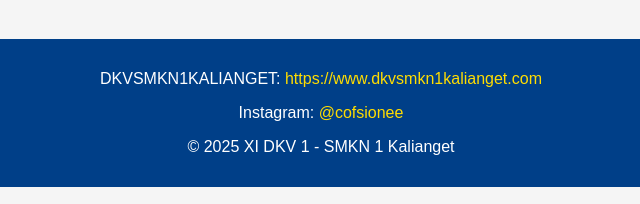
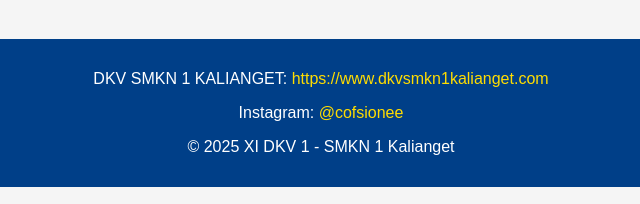
Before and after one commit to imammahdy-ux/Cofsionee, a plain HTML site: page index.html in a window 1280 px wide. Shown: the part 3714-3918 px from the top of the page, 319-959 px from the left. Drawn offline with Linux system fonts and the light colour scheme.

Commit message:
index.html

```diff
--- a/index.html
+++ b/index.html
@@ -95,7 +95,7 @@
 </div>
 </section>
   <footer>
-    <p>DKVSMKN1KALIANGET: <a href="https://www.dkvsmkn1kalianget.com">https://www.dkvsmkn1kalianget.com</a></p>
+    <p>DKV SMKN 1 KALIANGET: <a href="https://www.dkvsmkn1kalianget.com">https://www.dkvsmkn1kalianget.com</a></p>
     <p>Instagram: <a href="https://instagram.com/cofsionee"target="https://www.instagram.com/cofsionee?igsh=MXNwNXJteXk3dTMxcg==">@cofsionee</a></p>
     <p>© 2025 XI DKV 1 - SMKN 1 Kalianget</p>
   </footer>
```
